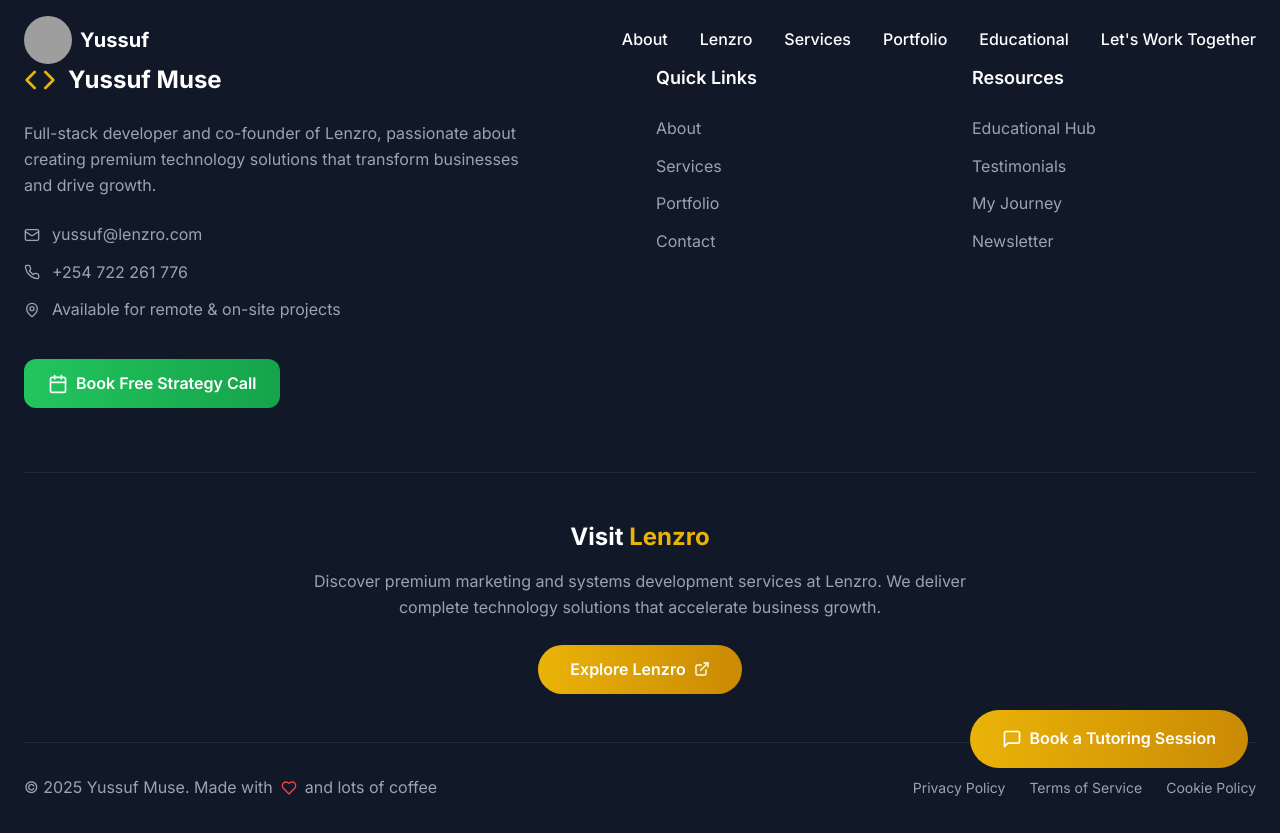
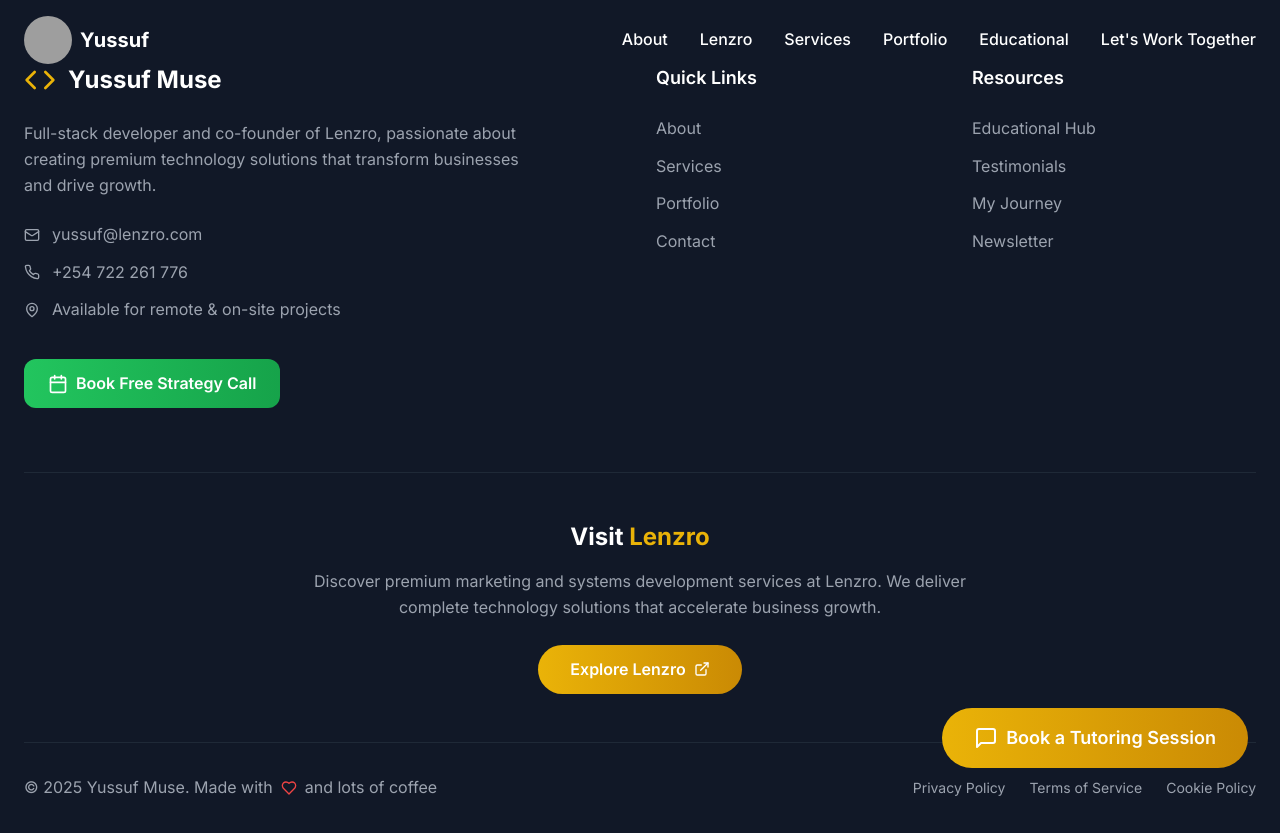
Before and after one commit to yussuf3468/portfolioWebsite, a React (Vite) app: page /cookies in a window 1280 px wide. Built offline with nearby package versions, Linux system fonts and the light colour scheme; grey boxes are pictures that could not be loaded.

Commit message:
Added animation

```diff
--- a/src/components/FloatingCta.tsx
+++ b/src/components/FloatingCta.tsx
@@ -10,14 +10,20 @@
         right: "32px",
         zIndex: 1000,
       }}
+      className="block"
     >
       <button
-              onClick={() => document.getElementById('contact')?.scrollIntoView({ behavior: 'smooth' })}
-              className="inline-flex items-center space-x-2 bg-gradient-to-r from-yellow-500 to-yellow-600 text-white px-8 py-4 rounded-full font-semibold hover:shadow-xl hover:scale-105 transition-all duration-300"
-            >
-              <MessageSquare className="w-5 h-5" />
-              <span>Book a Tutoring Session</span>
-            </button>
+        onClick={() =>
+          document
+            .getElementById("contact")
+            ?.scrollIntoView({ behavior: "smooth" })
+        }
+        className="inline-flex items-center space-x-2 bg-gradient-to-r from-yellow-500 to-yellow-600 text-white px-4 py-2 md:px-8 md:py-4 rounded-full font-semibold hover:shadow-xl hover:scale-105 transition-all duration-300 text-base md:text-lg"
+      >
+        <MessageSquare className="w-5 h-5 md:w-6 md:h-6" />
+        <span className="hidden sm:inline">Book a Tutoring Session</span>
+        <span className="sm:hidden">Book Session</span>
+      </button>
     </div>
   );
 };
```
